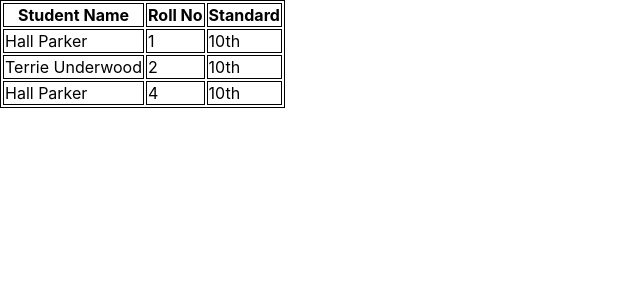
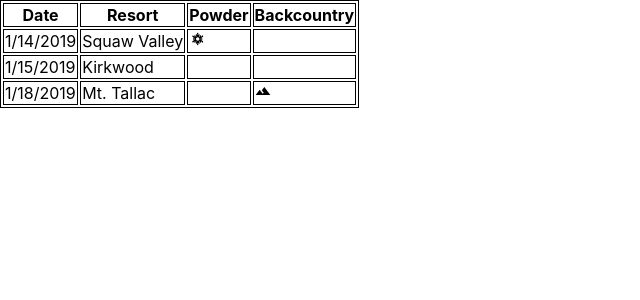
Before and after one commit to IamSaloni/skiDay, a React (Create React App) app: page / in a window 1280 px wide. Shown: the top 300 px of the page, without its empty margins (0-640 px from the left). Built offline with nearby package versions, Linux system fonts and the light colour scheme.

Commit message:
added spread operator in SkidayList

```diff
--- a/src/App.js
+++ b/src/App.js
@@ -46,7 +46,6 @@
       }
 }
 
-
 class App extends React.Component {
 
       componentDidMount() {
--- a/src/Components/SkiDayList.js
+++ b/src/Components/SkiDayList.js
@@ -16,11 +16,11 @@
         </thead>
         <tbody>
             {days.map((day, i) => <SkiDayRow key={i}
-                            resort={day.resort}
-                            date={day.date}
-                            powder={day.powder}
-                            backcountry={day.backcountry}
-                            />
+                            // resort={day.resort}
+                            // date={day.date}
+                            // powder={day.powder}
+                            // backcountry={day.backcountry}
+                            {...day} />
             )}
         </tbody>
     </table>
--- a/src/index.js
+++ b/src/index.js
@@ -6,35 +6,35 @@
 import * as serviceWorker from './serviceWorker';
 import SkiDayList from './Components/SkiDayList'
 
+ReactDOM.render(
+
+    <SkiDayList days={
+        [
+            {
+                resort: "Squaw Valley",
+                date: new Date("2019-1-14"),
+                powder:true,
+                backcountry:false
+            },
+            {
+                resort: "Kirkwood",
+                date: new Date("2019-1-15"),
+                powder:false,
+                backcountry:false
+            },
+            {
+                resort: "Mt. Tallac",
+                date: new Date("2019-1-18"),
+                powder:false,
+                backcountry:true
+            }
+        ]
+    } />,
+    document.getElementById('react-container'));
+
 // ReactDOM.render(
 
-//     <SkiDayList days={
-//         [
-//             {
-//                 resort: "Squaw Valley",
-//                 date: new Date("2019-1-14"),
-//                 powder:true,
-//                 backcountry:false
-//             },
-//             {
-//                 resort: "Kirkwood",
-//                 date: new Date("2019-1-15"),
-//                 powder:false,
-//                 backcountry:false
-//             },
-//             {
-//                 resort: "Mt. Tallac",
-//                 date: new Date("2019-1-18"),
-//                 powder:false,
-//                 backcountry:true
-//             }
-//         ]
-//     } />,
+//     <App />,
 //     document.getElementById('react-container'));
 
-ReactDOM.render(
-
-    <App />,
-    document.getElementById('react-container'));
-
 serviceWorker.unregister();
```
